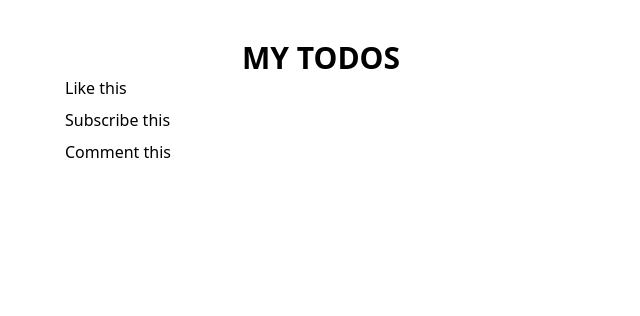
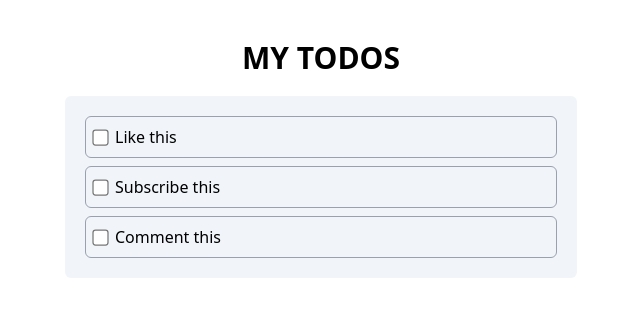
Before and after one commit to dhaniverdant/typescript-todos, a React (Vite) app: page / in a window 1280 px wide. Shown: the top 316 px of the page, without its empty margins (319-959 px from the left). Built offline with nearby package versions, Linux system fonts and the light colour scheme.

Commit message:
use label and input for the list

```diff
--- a/src/App.tsx
+++ b/src/App.tsx
@@ -4,9 +4,9 @@ import { dummyData } from "./data/todos"
 function App() {
 
   return (
-    <main className="py-10 h-screen">
+    <main className="py-10 h-screen space-y-5">
       <h1 className="font-bold text-3xl text-center">MY TODOS</h1>
-      <div className="max-w-lg mx-auto">
+      <div className="max-w-lg mx-auto bg-slate-100 rounded-md p-5">
         <div className="space-y-2">
           {dummyData.map(todo => (
             // <h4 key={todo.id}>{todo.title}</h4>
--- a/src/components/TodoItem.tsx
+++ b/src/components/TodoItem.tsx
@@ -5,5 +5,12 @@ interface TodoItemProps {
 }
 
 export default function TodoItem({ todo }: TodoItemProps) {
-  return <div>{todo.title}</div>;
+  return (
+    <label className="flex items-center gap-2 border rounded-md p-2 border-gray-400 hover:bg-gray-200 cursor-pointer">
+      <input type="checkbox" className="scale-125" />
+      <span className={todo.completed ? "line-through text-gray-400" : ""}>
+        {todo.title}
+      </span>
+    </label>
+  )
 }
```
